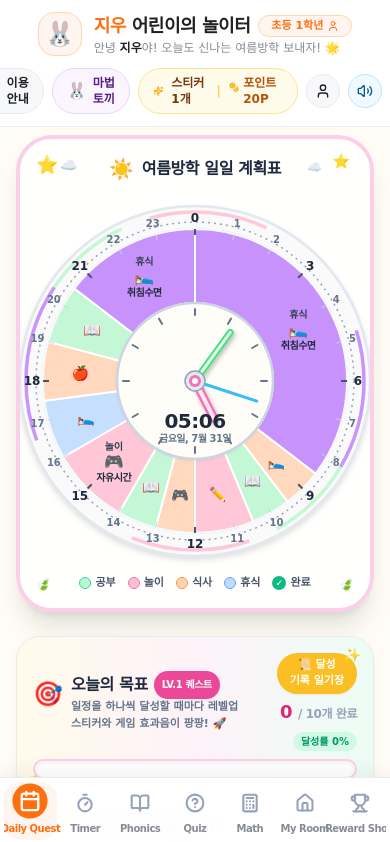
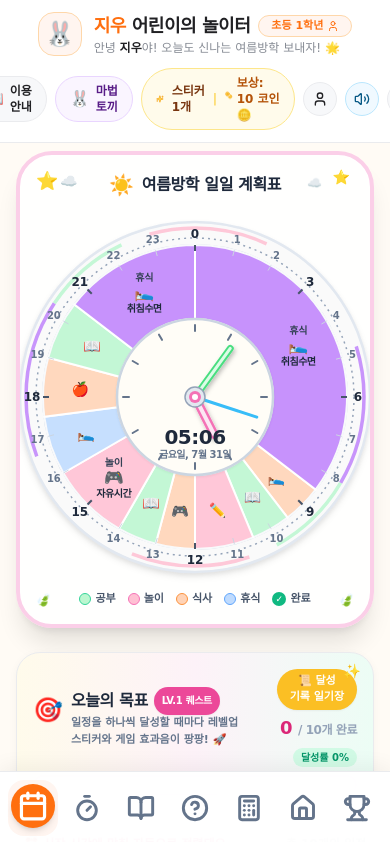
Before and after one commit to MrHan897/kids-vacation-english, a React (Vite) app: page / in a window 390 px wide. Shown: the top 842 px of the page. Built offline with nearby package versions, Linux system fonts and the light colour scheme; a web font is replaced by a local one.

Commit message:
feat: implement pure Korean UI microcopy and icon-only mobile bottom navigation bar

```diff
--- a/src/components/common/Header.tsx
+++ b/src/components/common/Header.tsx
@@ -100,14 +100,14 @@ export const Header: React.FC<HeaderProps> = ({
             <span>{activeCharacterName ? activeCharacterName.split('(')[0].trim() : '마법 토끼'}</span>
           </div>
 
-          {/* Sticker Count & Points Badge (120P) */}
+          {/* Sticker Count & Points Badge (보상: 60 코인) */}
           <div className="flex items-center gap-2 bg-amber-50 border border-amber-200 text-amber-900 px-3.5 py-1.5 rounded-full text-xs sm:text-sm font-bold shadow-2xs">
             <Sparkles className="w-4 h-4 text-amber-500 fill-amber-300 animate-pulse" />
             <span data-testid="sticker-count">스티커 {stickersCount}개</span>
             <span className="text-amber-300">|</span>
             <div className="flex items-center gap-1 text-amber-700 font-extrabold">
               <Coins className="w-4 h-4 text-amber-500 fill-amber-300 animate-bounce" />
-              <span>포인트 {stickersCount * 20}P</span>
+              <span>보상: {stickersCount * 10} 코인 🪙</span>
             </div>
           </div>
 
--- a/src/components/common/Navbar.tsx
+++ b/src/components/common/Navbar.tsx
@@ -9,15 +9,16 @@ interface NavbarProps {
 }
 
 export const Navbar: React.FC<NavbarProps> = ({ activeTab, onTabChange }) => {
+  // 1. UI 언어의 전면 한글화 탭 메뉴 설정
   const tabs: { id: ActiveTab; label: string; shortLabel: string; icon: React.FC<{ className?: string }>; color: string }[] = [
-    { id: 'timetable', label: 'Daily Quest 🗓️', shortLabel: 'Daily Quest', icon: Calendar, color: 'bg-pastel-pink text-pink-900 border-pink-300' },
-    { id: 'timer', label: 'Study Timer ⏱️', shortLabel: 'Timer', icon: Timer, color: 'bg-pastel-blue text-sky-900 border-sky-300' },
-    { id: 'phonics', label: 'Phonics 🔤', shortLabel: 'Phonics', icon: BookOpen, color: 'bg-pastel-purple text-purple-900 border-purple-300' },
-    { id: 'quiz', label: 'English Quiz ❓', shortLabel: 'Quiz', icon: HelpCircle, color: 'bg-pastel-mint text-emerald-900 border-emerald-300' },
-    { id: 'math', label: 'Math Play 🔢', shortLabel: 'Math', icon: Calculator, color: 'bg-amber-100 text-amber-900 border-amber-300' },
-    { id: 'outdoor', label: 'Outdoor 🚲', shortLabel: 'Outdoor', icon: Compass, color: 'bg-emerald-100 text-emerald-900 border-emerald-300' },
-    { id: 'myroom', label: 'My Room 🏠', shortLabel: 'My Room', icon: Home, color: 'bg-purple-100 text-purple-900 border-purple-300' },
-    { id: 'rewards', label: '보상 상점 (Reward Shop) 🛍️', shortLabel: 'Reward Shop', icon: Trophy, color: 'bg-pastel-yellow text-amber-900 border-amber-300' },
+    { id: 'timetable', label: '오늘의 미션 🗓️', shortLabel: '오늘의 미션', icon: Calendar, color: 'bg-pastel-blue text-sky-900 border-sky-300' },
+    { id: 'timer', label: '타이머 ⏱️', shortLabel: '타이머', icon: Timer, color: 'bg-pastel-orange text-orange-900 border-orange-300' },
+    { id: 'phonics', label: '파닉스 🔤', shortLabel: '파닉스', icon: BookOpen, color: 'bg-pastel-purple text-purple-900 border-purple-300' },
+    { id: 'quiz', label: '퀴즈 ❓', shortLabel: '퀴즈', icon: HelpCircle, color: 'bg-pastel-mint text-emerald-900 border-emerald-300' },
+    { id: 'math', label: '수학 놀이 🔢', shortLabel: '수학 놀이', icon: Calculator, color: 'bg-amber-100 text-amber-900 border-amber-300' },
+    { id: 'outdoor', label: '야외체험 🚲', shortLabel: '야외체험', icon: Compass, color: 'bg-emerald-100 text-emerald-900 border-emerald-300' },
+    { id: 'myroom', label: '내 방 🏠', shortLabel: '내 방', icon: Home, color: 'bg-purple-100 text-purple-900 border-purple-300' },
+    { id: 'rewards', label: '보상 상점 🎁', shortLabel: '보상 상점', icon: Trophy, color: 'bg-pastel-yellow text-amber-900 border-amber-300' },
   ];
 
   const handleSelect = (tab: ActiveTab) => {
@@ -64,9 +65,9 @@ export const Navbar: React.FC<NavbarProps> = ({ activeTab, onTabChange }) => {
         </div>
       </nav>
 
-      {/* Mobile Sticky Bottom Navigation Bar (Icon-Centric Mobile Native App Style) */}
-      <nav className="md:hidden fixed bottom-0 left-0 right-0 z-50 bg-white/95 backdrop-blur-xl border-t border-seed-hairline shadow-[0_-4px_20px_rgba(0,0,0,0.06)] px-1 py-1 pb-safe">
-        <div className="flex items-center justify-between gap-0.5 overflow-x-auto scrollbar-none">
+      {/* Mobile Sticky Bottom Navigation Bar (Icon-Only Touch Optimized: 28px+ Icons, Min 52x52px Touch Target) */}
+      <nav className="md:hidden fixed bottom-0 left-0 right-0 z-50 bg-white/95 backdrop-blur-xl border-t border-seed-hairline shadow-[0_-4px_20px_rgba(0,0,0,0.06)] px-2 py-2 pb-safe">
+        <div className="flex items-center justify-around gap-1">
           {tabs
             .filter((tab) => tab.id !== 'outdoor')
             .map((tab) => {
@@ -89,29 +90,25 @@ export const Navbar: React.FC<NavbarProps> = ({ activeTab, onTabChange }) => {
                   key={tab.id}
                   data-testid={testIdMap[tab.id]}
                   onClick={() => handleSelect(tab.id)}
-                  className={`flex-1 min-w-[50px] min-h-[58px] flex flex-col items-center justify-center py-1 px-0.5 rounded-2xl transition-all duration-200 active:scale-90 select-none ${
+                  aria-label={tab.shortLabel}
+                  title={tab.shortLabel}
+                  className={`flex-1 min-h-[52px] min-w-[48px] flex items-center justify-center py-2 px-1 rounded-2xl transition-all duration-200 active:scale-90 select-none ${
                     isActive
-                      ? 'bg-[#fff5f0] text-[#ff6f0f] font-black'
+                      ? 'bg-[#fff5f0] text-[#ff6f0f]'
                       : 'text-[#868b94] hover:text-[#212124]'
                   }`}
                 >
-                  {/* Icon Container with Active Scale & Glow */}
+                  {/* Icon Only Container (28px+ Large Size for Kids Finger Touch) */}
                   <div
-                    className={`p-1.5 rounded-full transition-all duration-200 flex items-center justify-center ${
-                      isActive ? 'bg-[#ff6f0f] text-white shadow-xs scale-110 -translate-y-0.5' : 'text-slate-400'
+                    className={`w-10 h-10 rounded-full transition-all duration-200 flex items-center justify-center ${
+                      isActive ? 'bg-[#ff6f0f] text-white shadow-md scale-110 -translate-y-0.5' : 'text-slate-500 hover:bg-slate-100'
                     }`}
                   >
-                    <Icon className="w-5 h-5 stroke-[2.5]" />
+                    <Icon className="w-7 h-7 stroke-[2.5]" />
                   </div>
 
-                  {/* Microcopy Subtitle */}
-                  <span
-                    className={`text-[10px] tracking-tighter mt-0.5 whitespace-nowrap transition-all duration-200 ${
-                      isActive ? 'font-black text-[#ff6f0f]' : 'font-semibold text-[#868b94]'
-                    }`}
-                  >
-                    {tab.shortLabel}
-                  </span>
+                  {/* Accessibility Screen Reader Only Text */}
+                  <span className="sr-only">{tab.shortLabel}</span>
                 </button>
               );
             })}
--- a/src/components/timetable/TimetableModule.tsx
+++ b/src/components/timetable/TimetableModule.tsx
@@ -329,15 +329,15 @@ export const TimetableModule: React.FC<TimetableModuleProps> = ({ onNavigateTab
             <button
               type="button"
               onClick={handleToggleAlarm}
-              className={`px-3 py-2.5 rounded-full font-extrabold text-xs transition-all flex items-center gap-1.5 border shadow-2xs ${
+              className={`px-3.5 py-2.5 rounded-full font-extrabold text-xs transition-all flex items-center gap-1.5 border shadow-2xs ${
                 alarmActive
                   ? 'bg-amber-400 text-slate-900 border-amber-500 hover:bg-amber-500'
                   : 'bg-white text-seed-muted border-seed-hairline hover:bg-slate-50'
               }`}
-              title={alarmActive ? 'Alarm On' : 'Alarm Off'}
+              title={alarmActive ? '스마트폰 알람 켜짐' : '스마트폰 알람 켜기'}
             >
               {alarmActive ? <Bell className="w-4 h-4 text-slate-900 animate-bounce" /> : <BellOff className="w-4 h-4 text-slate-400" />}
-              <span>{alarmActive ? 'Alarm On 🔔' : 'Alarm Off'}</span>
+              <span>{alarmActive ? '알람 켜짐 🔔' : '알람 끄기'}</span>
             </button>
 
             {/* Add Activity Button (Main Test IDs) */}
@@ -348,7 +348,7 @@ export const TimetableModule: React.FC<TimetableModuleProps> = ({ onNavigateTab
               className="flex-1 sm:flex-initial btn-cute bg-seed-primary hover:bg-orange-600 text-white px-5 py-2.5 rounded-full font-bold text-xs shadow-xs transition-all flex items-center justify-center gap-2"
             >
               <Plus className="w-4 h-4" />
-              <span>+ Add Schedule</span>
+              <span>+ 일정 추가하기</span>
             </button>
 
             {/* Duplicate Add Schedule Button to fulfill exact data-testid="add-schedule-btn" contract */}
```
